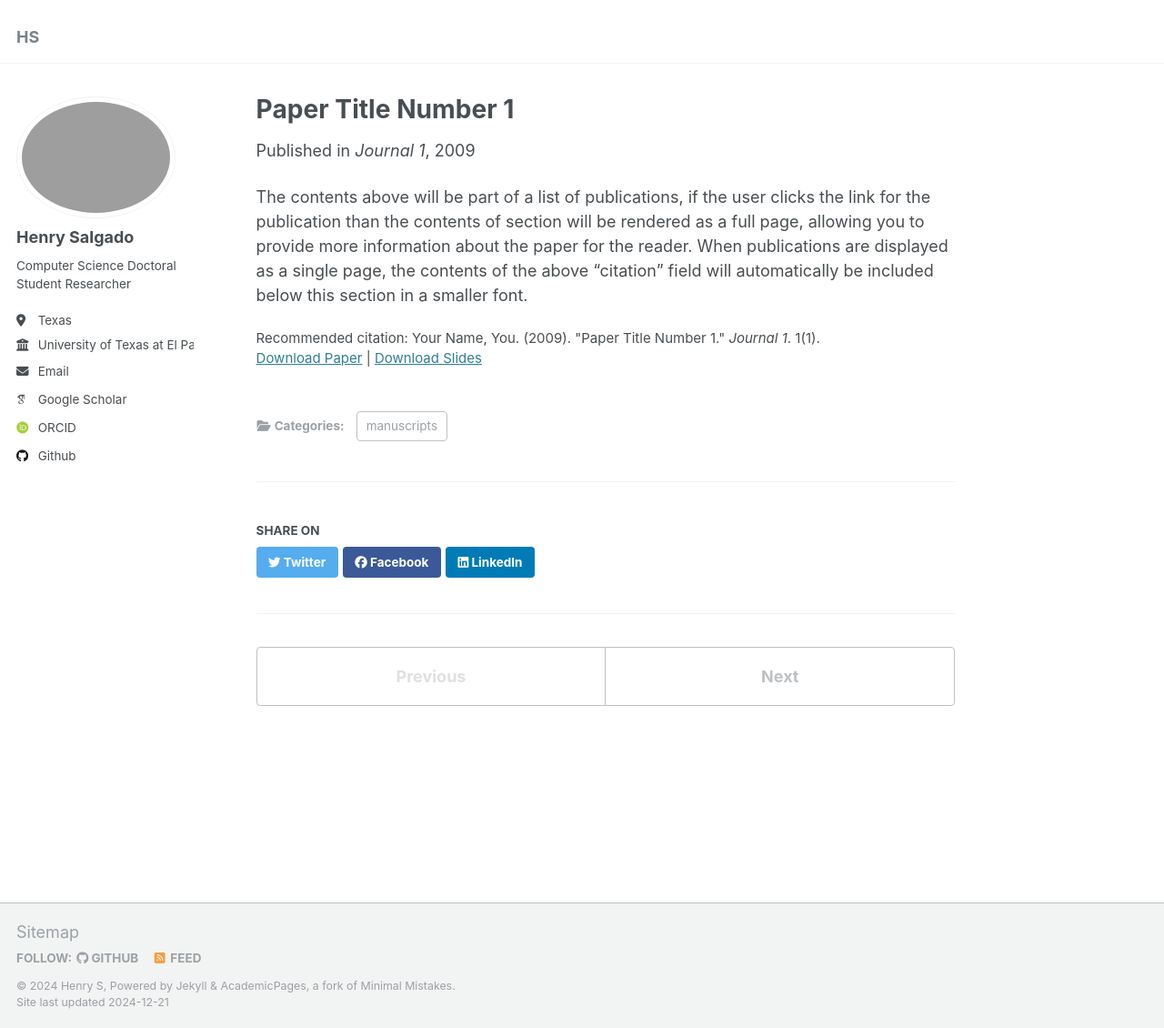
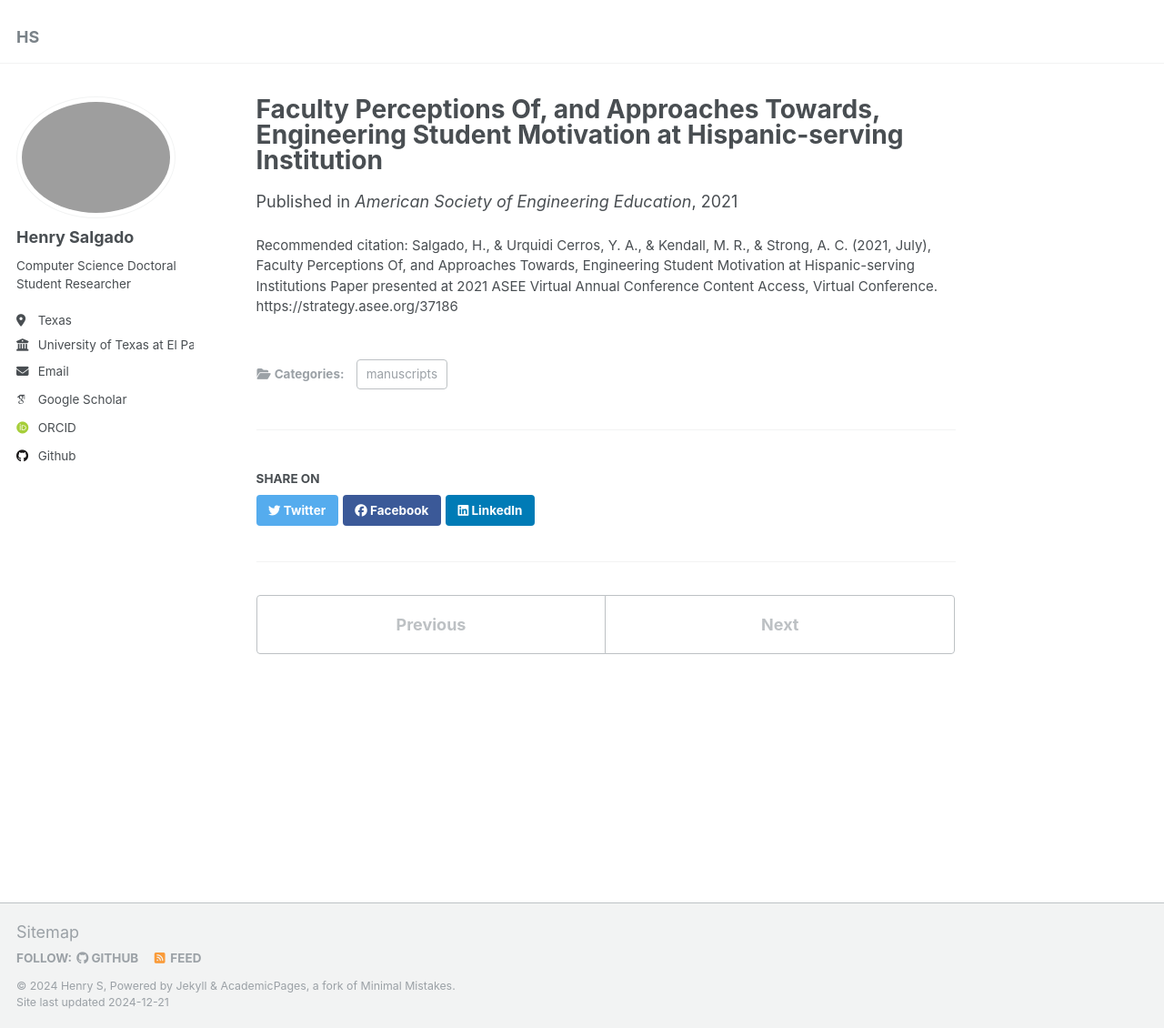
Before and after one commit to eigenhenry/eigenhenry.github.io, a Jekyll site: the page built from _publications/2009-10-01-paper-title-number-1.md, in a window 1280 px wide and 1130 px high. Shown: the whole window at 91% size. Built offline with Jekyll 4.4.1, drawn with Linux system fonts in a browser that asks for light colours; some web fonts are replaced.

Commit message:
Update 2009-10-01-paper-title-number-1.md

```diff
--- a/_publications/2009-10-01-paper-title-number-1.md
+++ b/_publications/2009-10-01-paper-title-number-1.md
@@ -1,14 +1,10 @@
 ---
-title: "Paper Title Number 1"
+title: "Faculty Perceptions Of, and Approaches Towards, Engineering Student Motivation at Hispanic-serving Institution"
 collection: publications
 category: manuscripts
-permalink: /publication/2009-10-01-paper-title-number-1
+permalink:  https://strategy.asee.org/37186
 excerpt: 'This paper is about the number 1. The number 2 is left for future work.'
-date: 2009-10-01
-venue: 'Journal 1'
-slidesurl: 'http://academicpages.github.io/files/slides1.pdf'
-paperurl: 'http://academicpages.github.io/files/paper1.pdf'
-citation: 'Your Name, You. (2009). &quot;Paper Title Number 1.&quot; <i>Journal 1</i>. 1(1).'
+date: (2021, July)
+venue: 'American Society of Engineering Education'
+citation: 'Salgado, H., & Urquidi Cerros, Y. A., & Kendall, M. R., & Strong, A. C. (2021, July), Faculty Perceptions Of, and Approaches Towards, Engineering Student Motivation at Hispanic-serving Institutions Paper presented at 2021 ASEE Virtual Annual Conference Content Access, Virtual Conference. https://strategy.asee.org/37186'
 ---
-
-The contents above will be part of a list of publications, if the user clicks the link for the publication than the contents of section will be rendered as a full page, allowing you to provide more information about the paper for the reader. When publications are displayed as a single page, the contents of the above "citation" field will automatically be included below this section in a smaller font.
```
